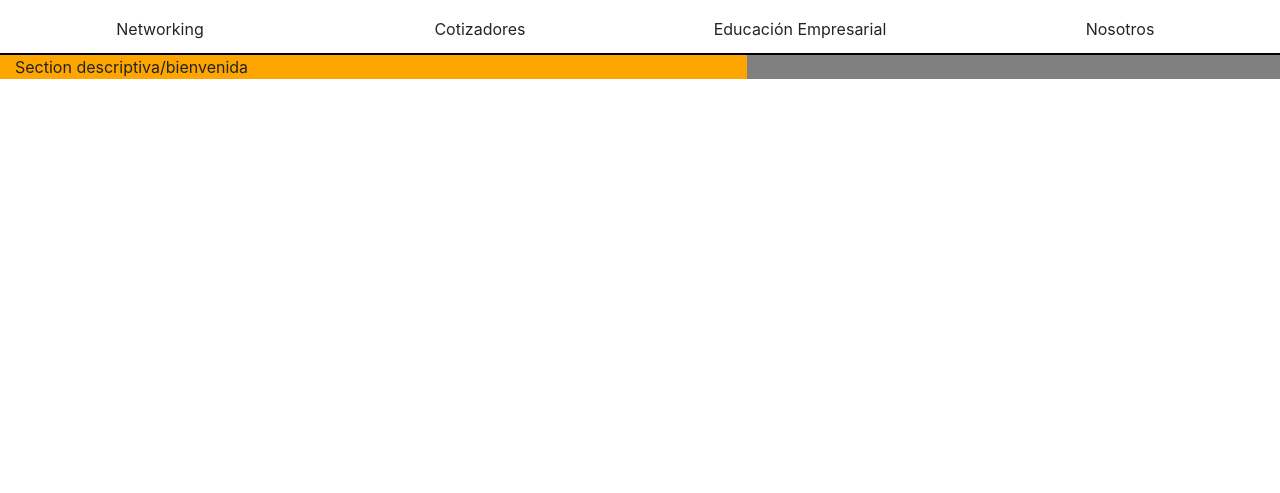
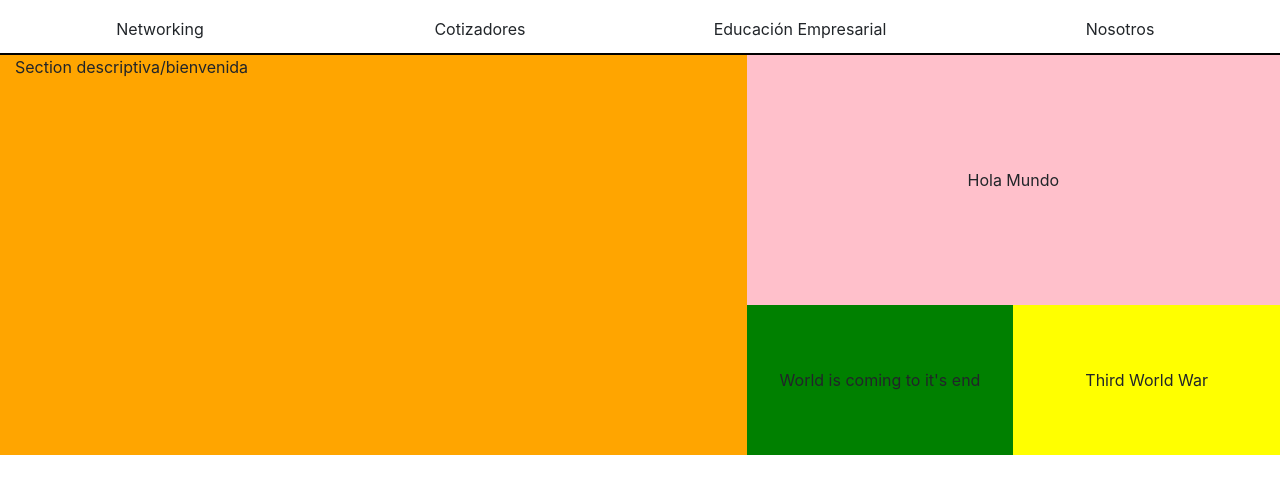
Before and after one commit to alejandroge/consultoria, a plain HTML site: page index.html in a window 1280 px wide. Shown: the part 67-560 px from the top of the page. Drawn offline with nearby package versions, Linux system fonts and the light colour scheme.

Commit message:
News Feed squeleton

```diff
--- a/css/main.slideshow.css
+++ b/css/main.slideshow.css
@@ -9,5 +9,22 @@
 }
 
 .front {
-  background-color:
+  background-color: pink;
+  line-height: 250px;
+  vertical-align: middle;
+  text-align: center;
 }
+
+.secon-1 {
+  background-color: green;
+  line-height: 150px;
+  vertical-align: middle;
+  text-align: center;
+}
+
+.secon-2 {
+  background-color: yellow;
+  line-height: 150px;
+  vertical-align: middle;
+  text-align: center;
+}
--- a/index.html
+++ b/index.html
@@ -33,8 +33,13 @@
 
         <div class="col-md-5 news-feed">
           <div class="row">
-            <article class="col-md-5 front">
+            <article class="col-md-12 front">
+              Hola Mundo
             </article>
+          </div>
+          <div class="row">
+            <article class="col-md-6 secon-1">World is coming to it's end</article>
+            <article class="col-md-6 secon-2">Third World War</article>
           </div>
         </div>
       </div>
```
